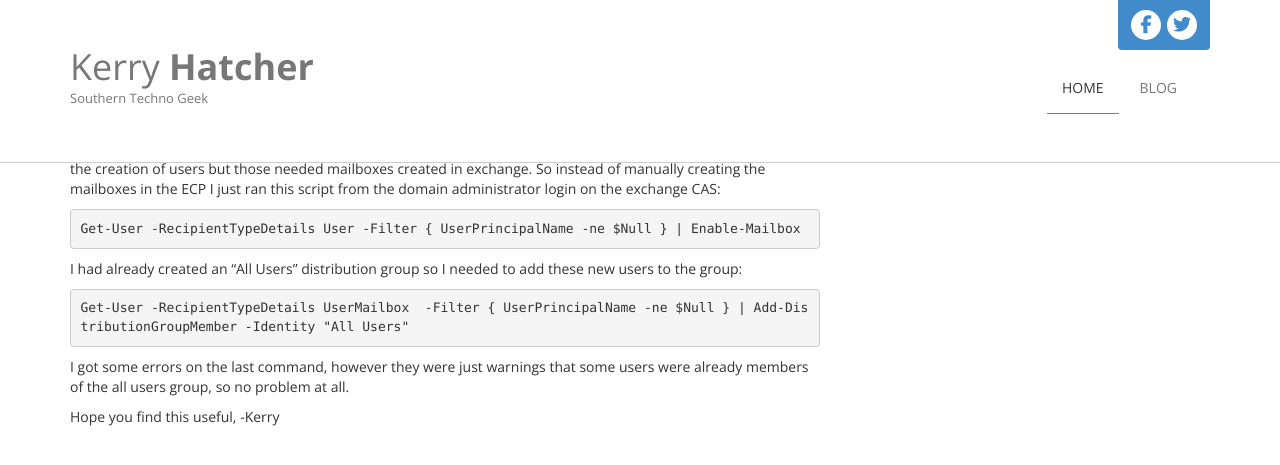
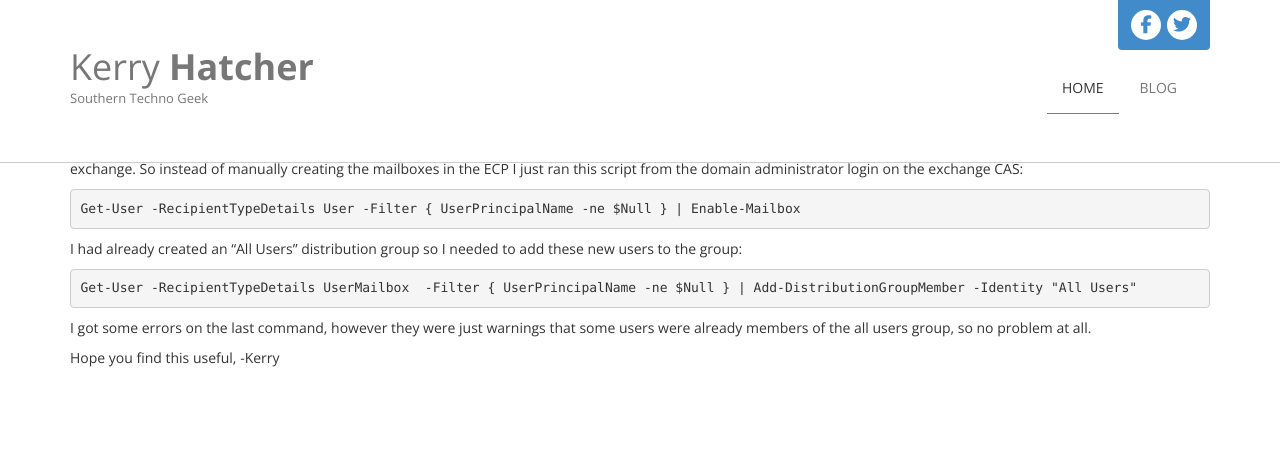
Before and after one commit to kerryhatcher/kerryhatcher.github.io, a Jekyll site: the page built from _posts/2013-08-20-exchange-2013-enable-mailboxes-add-to-dist-group.md, in a window 1280 px wide. Shown: the top 465 px of the page. Built offline with Jekyll 4.4.1, drawn with Linux system fonts in a browser that asks for light colours; nearby versions of some CDN libraries; library files that are not in the unit come from our copies.

Commit message:
post layout

```diff
--- a/_layouts/post.html
+++ b/_layouts/post.html
@@ -5,7 +5,7 @@
 <section class="article-text">
     <div class="container">
          <div class="row">
-              <div class="col-sm-8 col-md-8">
+              <div class="col-sm-12 col-md-12">
                   <h1 class="post-title" itemprop="name headline">{{ page.title }}</h1>
                   <p class="post-meta"><time datetime="{{ page.date | date_to_xmlschema }}" itemprop="datePublished">{{ page.date | date: "%b %-d, %Y" }}</time>{% if page.author %} • <span itemprop="author" itemscope itemtype="http://schema.org/Person"><span itemprop="name">{{ page.author }}</span></span>{% endif %}</p>
 
```
